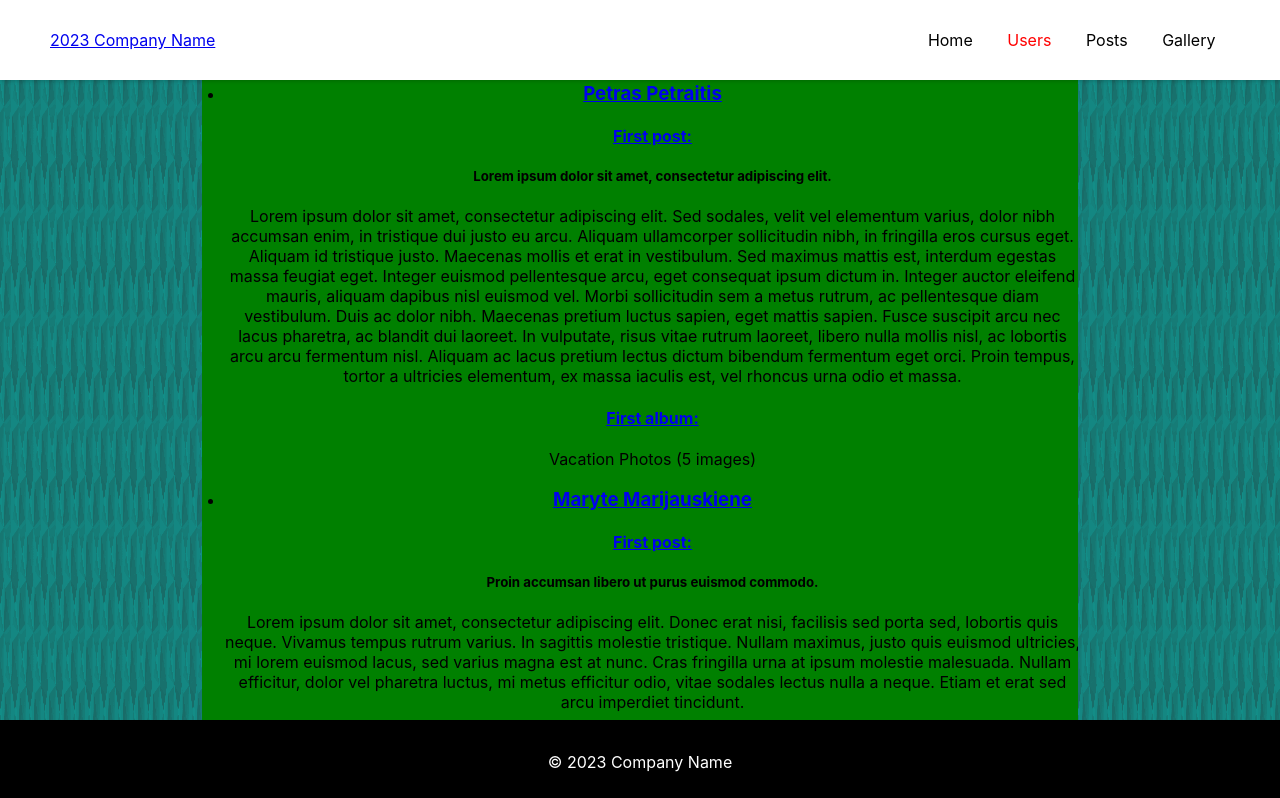
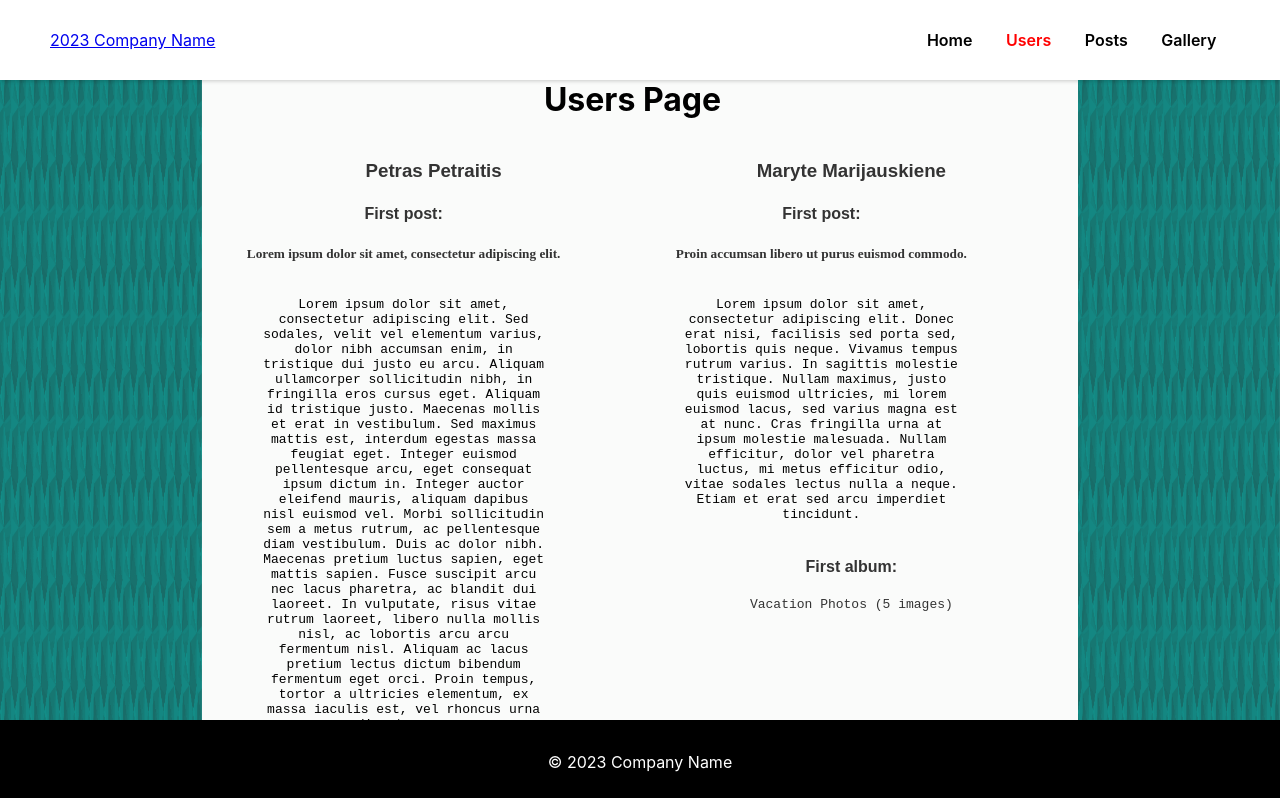
Before and after one commit to alviskalnas/api-baigiamasis, a React (Create React App) app: page /users in a window 1280 px wide. Shown: the top 798 px of the page. Built offline with nearby package versions, Linux system fonts and the light colour scheme; data requests are answered from the project's data file.

Commit message:
api-page-final

```diff
--- a/src/API-page/api-main.js
+++ b/src/API-page/api-main.js
@@ -55,7 +55,6 @@ const NewApi = () => {
               </li>
             );
           })}
-
         </ul>
       </div>
       <div className="comments-con">
--- a/src/API-page/api-main.scss
+++ b/src/API-page/api-main.scss
@@ -4,18 +4,28 @@
     margin-top: 80px;
 
     .users-con {
+        background: #b8b6b6;
+        border-radius: 5px;
         position: relative;
         margin-left: 30px;
         width: calc(100% / 3);
         height: calc(100% / 2);
-        background: gray;
         z-index: 3;
+        top: 10px;
+        left: 20px;
+        transition: box-shadow 0.3s ease-in-out;
+
+        &:hover {
+            background: #faf8f8;
+            box-shadow: 0 2px 4px rgba(0, 0, 0, 0.2);
+        }
 
         h1 {
             font-family: monospace;
         }
 
         ul {
+            text-align: left;
             li {
                 display: block;
 
@@ -28,20 +38,27 @@
     }
 
     .comments-con {
+        background: #888787;
         border-radius: 5px;
         display: flex;
         flex-direction: column;
         justify-content: flex-start;
-        position:relative;
+        position: relative;
         margin-top: 200px;
         width: calc(100% / 3);
-        background: yellow;
+        height: calc(100% / 4);
         z-index: 2;
+        transition: box-shadow 0.3s ease-in-out;
+
+        &:hover {
+            background: #faf8f8;
+            box-shadow: 0 2px 4px rgba(0, 0, 0, 0.2);
+        }
 
         h2 {
-            text-align: initial;
+            text-align: end;
             font-family: monospace;
-            padding-left: 10px;
+            margin: 20px 20px 0 0;
         }
 
         ul {
@@ -115,12 +132,22 @@
     }
 
     .comment-form {
+        height: 240px;
+        background: #b8b6b6;
+        border-radius: 5px;
         position: relative;
-        margin: 520px 20px 0 10px;
+        margin: 500px 20px 0 10px;
         width: calc(100% / 3);
         display: flex;
         flex-direction: column;
         z-index: 1;
+        right: 20px;
+        transition: box-shadow 0.3s ease-in-out;
+
+        &:hover {
+            background: #faf8f8;
+            box-shadow: 0 2px 4px rgba(0, 0, 0, 0.2);
+        }
 
         .name-sec {
             height: calc(100% / 4);
@@ -136,6 +163,7 @@
             }
 
             .input-name {
+                margin: 0 10px 0 10px;
                 border-top-right-radius: 10px;
                 width: calc(100% - 100px);
             }
@@ -154,6 +182,7 @@
             }
 
             .input-email {
+                margin: 0 10px 0 10px;
                 border-top-right-radius: 10px;
                 width: calc(100% - 100px);
             }
@@ -172,8 +201,8 @@
             }
 
             .text-comment {
-                border-top-right-radius: 10 px;
-                margin-top: 20px;
+                border-top-right-radius: 10px;
+                margin: 0 10px 0 10px;
                 width: calc(100% - 100px);
             }
         }
@@ -182,7 +211,7 @@
             height: calc(100% / 4);
             border-radius: 5px;
             width: 100px;
-            margin-top: 20px;
+            margin: 20px 0 10px 20px;
         }
     }
 }
--- a/src/API-page/header/header.scss
+++ b/src/API-page/header/header.scss
@@ -42,12 +42,13 @@
         margin-left: 20px;
 
         a {
+          font-weight: 600;
           color: black;
           text-decoration: none;
           transition: all 0.3s ease-in-out;
 
           &:hover {
-            color: blue;
+            color: rgb(149, 169, 125);
           }
         }
 
@@ -60,7 +61,7 @@
 
   &.scrolled {
     z-index: 10;
-    background-color: blue;
+    background-color: rgb(42, 183, 155);
 
     .logo a,
     nav ul li a {
--- a/src/API-page/user-posts-page/user-posts-page.js
+++ b/src/API-page/user-posts-page/user-posts-page.js
@@ -1,16 +1,17 @@
 import React, { useEffect, useState } from 'react';
 import axios from 'axios';
 import { Link } from 'react-router-dom';
+import './user-posts-page.scss';
 
-const UserPosts = ({ userId, postId, user }) => {
+const UserPosts = ({ userId, user }) => {
   const [posts, setPosts] = useState([]);
   const [error, setError] = useState(null);
 
   useEffect(() => {
     const fetchData = async () => {
       try {
-        const postsResponse = await axios.get(`http://localhost:3000/posts?userId=${userId}`);
-        setPosts(postsResponse.data);
+        const { data: postsData } = await axios.get(`http://localhost:3000/posts?userId=${userId}`);
+        setPosts(postsData);
       } catch (error) {
         setError(error);
       }
@@ -19,24 +20,22 @@ const UserPosts = ({ userId, postId, user }) => {
     fetchData();
   }, [userId]);
 
-  const selectedPost = posts.find(post => post.id === Number(postId));
-
   if (error) {
     return <div>Error: {error.message}</div>;
   }
 
-  if (!selectedPost) {
-    return <div>Post not found.</div>;
-  }
-
   return (
     <div className="user-posts-page">
-      <h1>User Posts Page</h1>
-      <div>
-        <h2>{selectedPost.title}</h2>
-        <p>{selectedPost.body}</p>
-        <p>Posted by: {user ? `${user.name} ${user.surname}` : 'Unknown User'}</p>
-        <Link to={`/users/${userId}`}>Back to User Page</Link>
+      <h1>User Posts</h1>
+      <div className="posts-info">
+        {posts.map(post => (
+          <div className="user-post-con" key={post.id}>
+            <h2>{post.title}</h2>
+            <p>{post.body}</p>
+            <p>Posted by: {user ? `${user.name} ${user.surname}` : 'Unknown User'}</p>
+            <Link to={`/users/${userId}/posts/${post.id}`}>View Post</Link>
+          </div>
+        ))}
       </div>
     </div>
   );
--- a/src/API-page/user-posts-page/user-posts-page.scss
+++ b/src/API-page/user-posts-page/user-posts-page.scss
@@ -1,3 +1,20 @@
 .user-posts-page {
     margin-top: 80px;
+    width: calc(100%);
+
+    h1 {}
+
+    .posts-info {
+        display: flex;
+        flex-direction: row;
+        flex-wrap: wrap;
+        width: calc(100% - 60px);
+
+        .user-post-con {
+            flex: 0 0 50%;
+            display: inline;
+            margin-bottom: 20px;
+            border-bottom: solid;
+        }
+    }
 }
--- a/src/API-page/users-albums/users-albums.js
+++ b/src/API-page/users-albums/users-albums.js
@@ -1,6 +1,7 @@
 import React, { useState, useEffect } from 'react';
 import axios from 'axios';
 import { Link } from 'react-router-dom';
+import './users-albums.scss';
 
 const UsersAlbums = () => {
   const [users, setUsers] = useState([]);
@@ -24,15 +25,15 @@ const UsersAlbums = () => {
   }, []);
 
   return (
-    <div>
+    <div className="main-users-albums-con">
       <h1>Users Albums Page</h1>
       {error && <p>{error}</p>}
-      <ul>
+      <ul className="user-albums-con">
         {users.map(user => (
           <li key={user.id}>
             <h3><Link to={`/users/${user.id}`}>{user.name} {user.surname}</Link></h3>
             {albums.filter(album => album.userId === user.id).map(album => (
-              <div key={album.albumId}>
+              <div className="album-con" key={album.albumId}>
                 <h4>{album.title}</h4>
                 {album.images.map(image => (
                   <Link to={`/users/${user.id}/albums/${album.albumId}/images/${image.id}`} key={image.id}>
@@ -41,7 +42,6 @@ const UsersAlbums = () => {
                 ))}
               </div>
             ))}
-
           </li>
         ))}
       </ul>
--- a/src/API-page/users-albums/users-albums.scss
+++ b/src/API-page/users-albums/users-albums.scss
@@ -0,0 +1,32 @@
+.main-users-albums-con {
+    margin-top: 80px;
+
+    .user-albums-con {
+        li {
+            display: inline;
+            margin-bottom: 30px;
+
+            h3 {
+                margin-top: 70px;
+                a {
+
+                    text-decoration: none;
+                    color: #1233c4;
+                }
+
+            }
+
+            .album-con {
+                h4 {
+                    font-family: monospace;
+                    color: #333;
+                }
+
+                a {
+                    padding: 20px;
+                }
+            }
+        }
+
+    }
+}
--- a/src/API-page/users-page/users-page.js
+++ b/src/API-page/users-page/users-page.js
@@ -1,6 +1,7 @@
 import React, { useEffect, useState } from 'react';
 import axios from 'axios';
 import { Link } from 'react-router-dom';
+import './users-page.scss'
 
 
 const UsersPage = () => {
@@ -26,9 +27,10 @@ const UsersPage = () => {
         });
         const firstAlbums = usersRes.data.map(user => {
           const userAlbums = albumData.filter(album => album.userId === user.id);
-          const firstAlbum = userAlbums.length > 0 ? userAlbums[0] : null;
+          const firstAlbum = userAlbums[0]?.title ? userAlbums[0] : null;
           return firstAlbum;
         });
+
         setFirstPosts(firstPosts);
         setFirstAlbums(firstAlbums);
         setError('');
@@ -38,30 +40,32 @@ const UsersPage = () => {
       });
   }, []);
 
+
   return (
     <div className="users-main-page">
       <h1>Users Page</h1>
       {error && <p>{error}</p>}
-      <ul>
+      <ul className="users-posts-albums">
         {users && users.length > 0 && users.map((user, index) => {
           const firstPost = firstPosts[index];
           const firstAlbum = firstAlbums[index];
           return (
-            <li key={index}>
+            <li className="users-posts" key={index}>
               <h3>
                 <Link to={`/users/${user.id}`}>{user.name} {user.surname}</Link>
               </h3>
               {firstPost && (
-                <div>
+                <div className="first-posts">
                   <h4>
                     <Link to={`/users/${user.id}/posts`}>First post:</Link>
                   </h4>
                   <h5>{firstPost.title}</h5>
-                  <p>{firstPost.body}</p>
+                  {firstPost.body ? <p>{firstPost.body}</p> : null}
                 </div>
               )}
+
               {firstAlbum && (
-                <div>
+                <div className="first-albums">
                   <h4>
                     <Link to={`/users/${user.id}/albums`}>First album:</Link>
                   </h4>
--- a/src/API-page/users-page/users-page.scss
+++ b/src/API-page/users-page/users-page.scss
@@ -1,7 +1,70 @@
 .users-main-page {
     margin-top: 80px;
+
+    .users-posts-albums {
+        display: flex;
+        flex-direction: row;
+        flex-wrap: wrap;
+        width: calc(100% - 60px);
+
+        .users-posts {
+
+            flex: 0 0 50%;
+            display: inline;
+            margin-bottom: 20px;
+            border-bottom: solid;
+
+            h3 {
+                a {
+                    text-decoration: none;
+                    color: #333;
+                    font-family: sans-serif;
+                }
+
+            }
+
+            .first-posts {
+                padding: 0 60px 0 0;
+
+                h4 {
+                    a {
+                        text-decoration: none;
+                        color: #333;
+                        font-family: sans-serif;
+                    }
+                }
+
+                h5 {
+                    text-decoration: none;
+                    color: #333;
+                    font-family: serif;
+                }
+
+                p {
+                    font-family: monospace;
+                    display: inline-block;
+                    width: 80%;
+                    vertical-align: middle;
+                }
+
+            }
+
+            .first-albums {
+                h4 {
+                    a {
+                        text-decoration: none;
+                        color: #333;
+                        font-family: sans-serif;
+                    }
+
+                }
+
+                p {
+                    color: #333;
+                    font-family: monospace;
+                }
+            }
+        }
+    }
+
 }
-img {
-    width: 100px;
-    height: 100px;
-}
--- a/src/API-page/users-posts-page/users-posts-page.js
+++ b/src/API-page/users-posts-page/users-posts-page.js
@@ -1,6 +1,7 @@
 import React, { useState, useEffect } from 'react';
 import axios from 'axios';
 import { Link } from 'react-router-dom';
+import './users-posts-page.scss';
 
 const UsersPostsPage = () => {
   const [posts, setPosts] = useState([]);
@@ -27,12 +28,12 @@ const UsersPostsPage = () => {
   return (
     <div className="main-users-posts">
       <h1>Users Posts Page</h1>
-      <ul>
+      <ul className="posts-list">
         {posts.map(post => {
           const user = users.find(user => user.id === post.userId);
           const key = `${post.id}-${Math.random()}`;
           return (
-            <li key={key}>
+            <li className="post" key={key}>
               <h2>{post.title}</h2>
               <p>{post.body}</p>
               <p>Posted by: {user ? <Link to={`/users/${user.id}`}>{user.name} {user.surname}</Link> : 'Unknown User'}</p>
--- a/src/API-page/users-posts-page/users-posts-page.scss
+++ b/src/API-page/users-posts-page/users-posts-page.scss
@@ -1,3 +1,29 @@
 .main-users-posts {
     margin-top: 80px;
+    .posts-list {
+          display: flex;
+        flex-direction: row;
+        flex-wrap: wrap;
+        width: calc(100% - 60px);
+        .post {
+              flex: 0 0 50%;
+            display: inline;
+            margin-bottom: 20px;
+            border-bottom: solid;
+            h2 {
+                font-size: 18px;
+                font-family: monospace;
+            }
+            p {
+                padding: 0 10px 0 10px;
+                font-size: 12px;
+            }
+            p {
+                a {
+                    text-decoration: none;
+                    color: rgb(50, 50, 248);
+                }
+            }
+        }
+    }
 }
--- a/src/App.css
+++ b/src/App.css
@@ -1,6 +1,6 @@
 
 .App {
-  background: green;
+  background: rgb(250, 251, 250);
   width: calc(70% + 10px);
   min-height: 100vh;
   text-align: center;
```
Lines whose indentation alone changed are shown as unchanged.
